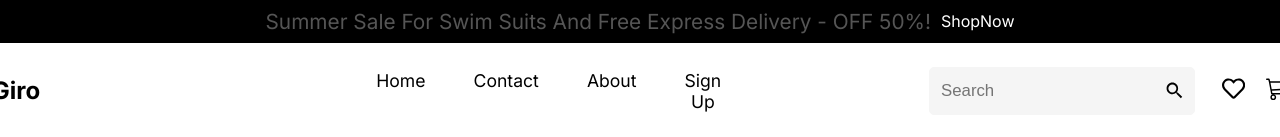
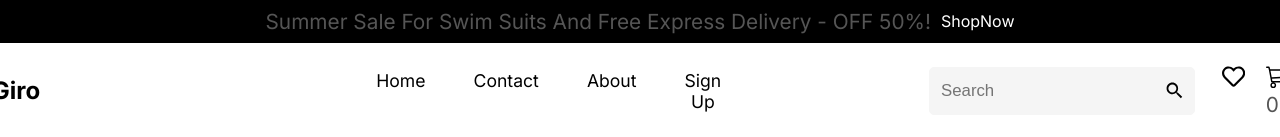
Before and after one commit to Esseh12/Giro, a React (Vite) app in the folder frontend/: page / in a window 1280 px wide. Shown: the top 137 px of the page. Built offline with nearby package versions, Linux system fonts and the light colour scheme; no server answers.

Commit message:
cart detail update

```diff
--- a/frontend/src/components/mainPages/Homepage/cartContext.jsx
+++ b/frontend/src/components/mainPages/Homepage/cartContext.jsx
@@ -64,6 +64,10 @@ export const CartProvider = ({ children }) => {
     );
   };
 
+  const getTotalItems = () => {
+    return cartItems.reduce((total, item) => total + item.quantity, 0);
+  };
+
   useEffect(() => {
     localStorage.setItem("cartItems", JSON.stringify(cartItems));
   }, [cartItems]);
@@ -83,6 +87,7 @@ export const CartProvider = ({ children }) => {
         removeFromCart,
         clearCart,
         getCartTotal,
+        getTotalItems,
       }}
     >
       {children}
--- a/frontend/src/components/mainPages/homepage.jsx
+++ b/frontend/src/components/mainPages/homepage.jsx
@@ -1,35 +1,37 @@
+import "../../styles/homepage.css";
 import { useState, useEffect, useContext } from "react";
+import { CartContext } from "./Homepage/cartContext";
+import { CountdownTimer } from "../homepagefunction";
+import { Link } from "react-router-dom";
+import {
+  IoIosArrowRoundForward,
+  IoIosArrowRoundBack,
+  IoMdArrowForward,
+} from "react-icons/io";
+import { FiEye } from "react-icons/fi";
+import { AiOutlineHeart } from "react-icons/ai";
 import axios from "axios";
-import { CountdownTimer } from "../homepagefunction";
-import "../../styles/homepage.css";
-import { Link } from "react-router-dom";
 import Top from "../top";
 import Navbar from "../navbar";
 import Stats from "../stats";
 import Footer from "../footer";
 import Loader from "../loader";
-import { IoIosArrowRoundForward, IoIosArrowRoundBack } from "react-icons/io";
-import { FiEye } from "react-icons/fi";
-import { AiOutlineHeart } from "react-icons/ai";
 import IphoneImge from "../../assets/hero_endframe__cvklg0xk3w6e_large 2.svg";
 import appleLogo from "../../assets/1200px-Apple_gray_logo 1.svg";
-import { IoMdArrowForward } from "react-icons/io";
 import womanInHat from "../../assets/attractive-woman-wearing-hat-posing-black.svg";
 import jblSpeaker from "../../assets/jbl-boomplay.svg";
-import { CartContext } from "./Homepage/cartContext";
 
 const Homepage = () => {
   const [loading, setLoading] = useState(true); // State for loading
-  const [products, setProducts] = useState([]);
+  const [products, setProducts] = useState([]); // For all products
   const [flashSales, setFlashSales] = useState([]); // For flash sales products
   const [bestSeller, setBestSeller] = useState([]); // For best selling products
-  const [allProduct, setAllProduct] = useState([]);
-  // render only 8 products initially
-  const [visibleCount, setVisibleProduct] = useState(8);
-  const { addToCart } = useContext(CartContext);
+  const [allProduct, setAllProduct] = useState([]); // for all products
+  const [visibleCount, setVisibleProduct] = useState(8); // render only 8 products initially
+  const { addToCart } = useContext(CartContext); // Get the addToCart function from the context
 
-  // useEffect to fetch products when the component loads
   useEffect(() => {
+    // useEffect to fetch products when the component loads
     axios
       .get("https://giro-fz5q.onrender.com/")
       .then((response) => {
@@ -77,7 +79,7 @@ const Homepage = () => {
       .finally(() => {
         setLoading(false); // Set loading to false once data is fetched
       });
-  }, []); // Empty array ensures this effect runs only once when the component mounts
+  }, [products]); // Empty array ensures this effect runs only once when the component mounts
 
   if (loading) {
     return <Loader />; // Render loader while loading
--- a/frontend/src/components/navbar.jsx
+++ b/frontend/src/components/navbar.jsx
@@ -1,4 +1,5 @@
-import { useState } from "react";
+import { useState, useContext } from "react";
+import { CartContext } from "./mainPages/Homepage/cartContext";
 import logo from "../assets/giro_logo.png";
 import { NavLink, Link, useNavigate } from "react-router-dom";
 import "../styles/navbar.css";
@@ -22,6 +23,11 @@ const Navbar = () => {
   const handleCartClick = () => {
     navigate("/cart");
   };
+
+  // Get the total item  function from the context
+  const { getTotalItems } = useContext(CartContext);
+  // Get the total item count
+  const totalItems = getTotalItems();
 
   return (
     <>
@@ -65,7 +71,10 @@ const Navbar = () => {
           </div>
           <div className="navbar-icons">
             <FaRegHeart className="navbar-icon" />
-            <BsCart3 className="navbar-icon" onClick={handleCartClick} />
+            <div className="">
+              <BsCart3 className="navbar-icon" onClick={handleCartClick} />
+              <p className="cart-quantity">{totalItems}</p>
+            </div>
 
             {/* icon with dropdowns */}
             <div className="user-icon-container">
--- a/frontend/src/index.css
+++ b/frontend/src/index.css
@@ -18,6 +18,8 @@ body {
   --primary-border-color: #b3b3b3;
   --button-hover-color: #c72222;
 }
+
+
 h1,h2,h3,h4,h5,h6,p{
   margin: 0;
   padding: 0;
@@ -26,7 +28,6 @@ h1,h2,h3,h4,h5,h6,p{
 a{
   cursor: pointer;
 }
-
 
 input,
 textarea{
```
